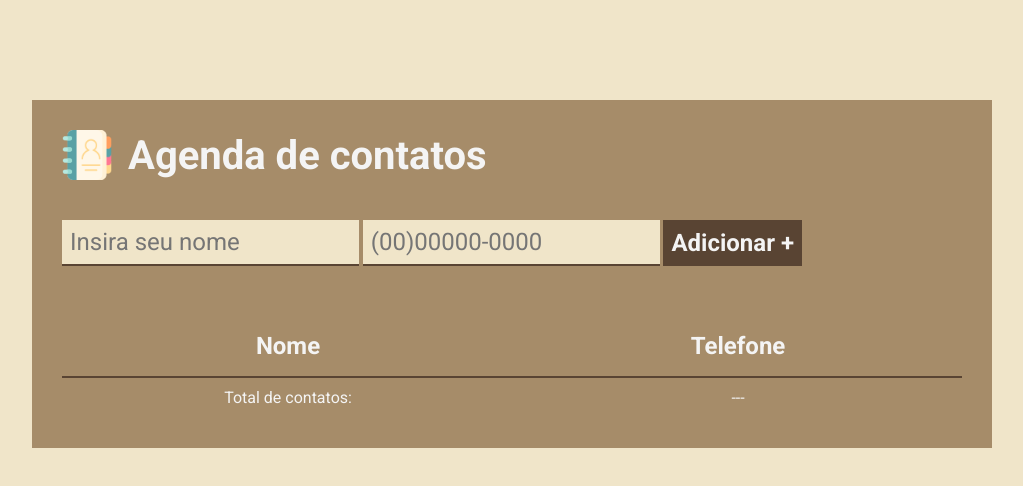
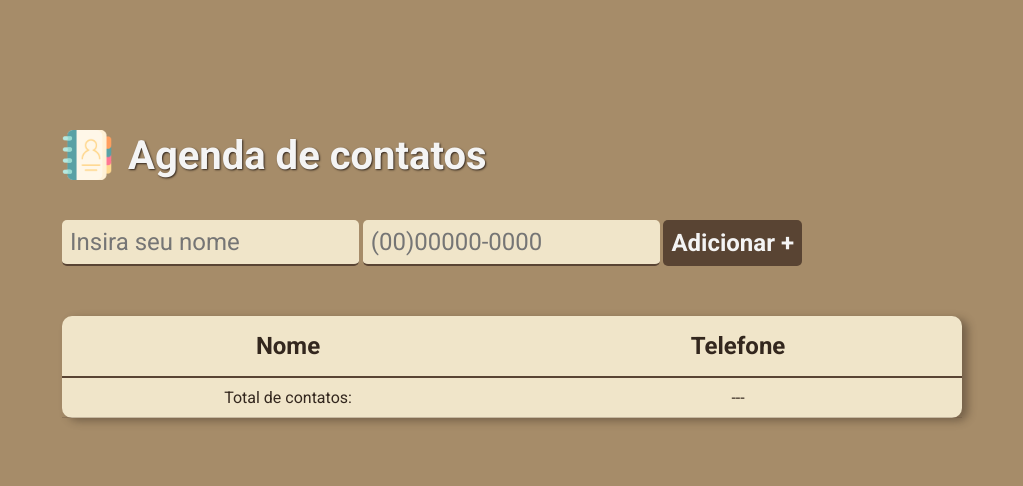
Before and after one commit to douglaslima-dev/projeto_agenda_contatos, a plain HTML site: page index.html in a window 1280 px wide. Shown: the whole page, without its empty margins (128-1151 px from the left). Drawn offline with Linux system fonts and the light colour scheme.

Commit message:
Update style.css

```diff
--- a/style.css
+++ b/style.css
@@ -14,7 +14,7 @@
 }
 
 body {
-    background-color: var(--marromClaro);
+    background-color: var(--marromMedio);
     color: var(--branco);
     padding-top: 100px;
 }
@@ -42,6 +42,7 @@ header img {
 header h1 {
     font-size: 40px;
     font-weight: bold;
+    text-shadow: 1px 1px 2px #33271e;
 }
 
 form {
@@ -58,6 +59,7 @@ form input {
     border: none;
     border-bottom: 2px solid var(--marromEscuro);
     padding: 8px;
+    border-radius: 5px;
 }
 
 form button {
@@ -68,10 +70,15 @@ form button {
     border: none;
     cursor: pointer;
     padding: 8px;
+    border-radius: 5px;
 }
 
 table {
     width: 100%;
+    background-color: var(--marromClaro);
+    color: #33271e;
+    box-shadow: 6px 3px 8px #33271e6c;
+    border-radius: 10px;
 }
 
 table th{
@@ -85,5 +92,5 @@ table td {
     padding: 10px 0;
     text-align: center;
     font-size: 16px;
-    border-bottom: 1px solid #a68c694f;
+    border-bottom: 1px solid #59443346;
 }
```
